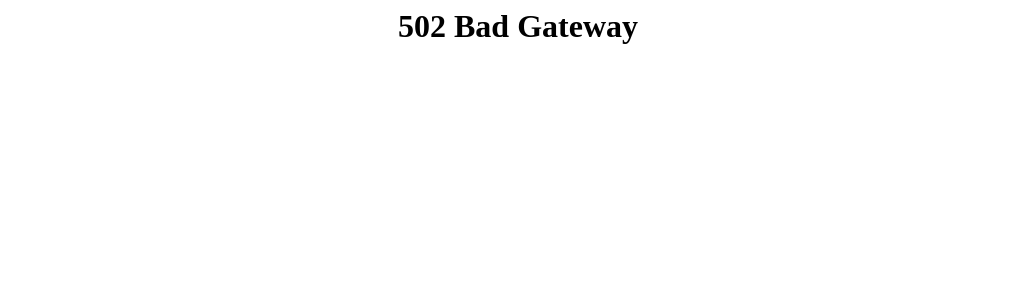
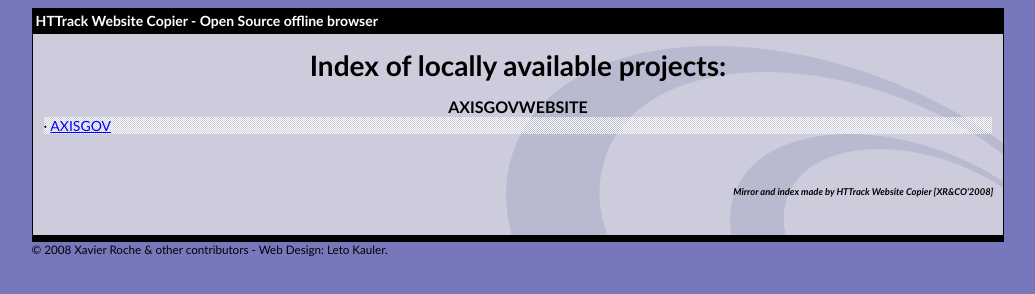
Before and after one commit to cloudcwfranck/axisgovwebsite, a plain HTML site: page index.html in a window 1280 px wide. Shown: the whole page, without its empty margins (122-1157 px from the left). Drawn offline with Linux system fonts and the light colour scheme.

Commit message:
Changing the file structure.

```diff
--- a/index.html
+++ b/index.html
@@ -1,6 +1,138 @@
-<html>
-<head><title>502 Bad Gateway</title></head>
+<html xmlns="http://www.w3.org/1999/xhtml" lang="en">
+
+<head>
+	<meta http-equiv="Content-Type" content="text/html; charset=utf-8" />
+	<meta name="description" content="HTTrack is an easy-to-use website mirror utility. It allows you to download a World Wide website from the Internet to a local directory,building recursively all structures, getting html, images, and other files from the server to your computer. Links are rebuiltrelatively so that you can freely browse to the local site (works with any browser). You can mirror several sites together so that you can jump from one toanother. You can, also, update an existing mirror site, or resume an interrupted download. The robot is fully configurable, with an integrated help" />
+	<meta name="keywords" content="httrack, HTTRACK, HTTrack, winhttrack, WINHTTRACK, WinHTTrack, offline browser, web mirror utility, aspirateur web, surf offline, web capture, www mirror utility, browse offline, local  site builder, website mirroring, aspirateur www, internet grabber, capture de site web, internet tool, hors connexion, unix, dos, windows 95, windows 98, solaris, ibm580, AIX 4.0, HTS, HTGet, web aspirator, web aspirateur, libre, GPL, GNU, free software" />
+	<title>List of available projects - HTTrack Website Copier</title>
+	<!-- Mirror and index made by HTTrack Website Copier/3.49-2 [XR&CO'2014] -->
+
+	<style type="text/css">
+	<!--
+
+body {
+	margin: 0;  padding: 0;  margin-bottom: 15px;  margin-top: 8px;
+	background: #77b;
+}
+body, td {
+	font: 14px "Trebuchet MS", Verdana, Arial, Helvetica, sans-serif;
+	}
+
+#subTitle {
+	background: #000;  color: #fff;  padding: 4px;  font-weight: bold;
+	}
+
+#siteNavigation a, #siteNavigation .current {
+	font-weight: bold;  color: #448;
+	}
+#siteNavigation a:link    { text-decoration: none; }
+#siteNavigation a:visited { text-decoration: none; }
+
+#siteNavigation .current { background-color: #ccd; }
+
+#siteNavigation a:hover   { text-decoration: none;  background-color: #fff;  color: #000; }
+#siteNavigation a:active  { text-decoration: none;  background-color: #ccc; }
+
+
+a:link    { text-decoration: underline;  color: #00f; }
+a:visited { text-decoration: underline;  color: #000; }
+a:hover   { text-decoration: underline;  color: #c00; }
+a:active  { text-decoration: underline; }
+
+#pageContent {
+	clear: both;
+	border-bottom: 6px solid #000;
+	padding: 10px;  padding-top: 20px;
+	line-height: 1.65em;
+	background-image: url(backblue.gif);
+	background-repeat: no-repeat;
+	background-position: top right;
+	}
+
+#pageContent, #siteNavigation {
+	background-color: #ccd;
+	}
+
+
+.imgLeft  { float: left;   margin-right: 10px;  margin-bottom: 10px; }
+.imgRight { float: right;  margin-left: 10px;   margin-bottom: 10px; }
+
+hr { height: 1px;  color: #000;  background-color: #000;  margin-bottom: 15px; }
+
+h1 { margin: 0;  font-weight: bold;  font-size: 2em; }
+h2 { margin: 0;  font-weight: bold;  font-size: 1.6em; }
+h3 { margin: 0;  font-weight: bold;  font-size: 1.3em; }
+h4 { margin: 0;  font-weight: bold;  font-size: 1.18em; }
+
+.blak { background-color: #000; }
+.hide { display: none; }
+.tableWidth { min-width: 400px; }
+
+.tblRegular       { border-collapse: collapse; }
+.tblRegular td    { padding: 6px;  background-image: url(fade.gif);  border: 2px solid #99c; }
+.tblHeaderColor, .tblHeaderColor td { background: #99c; }
+.tblNoBorder td   { border: 0; }
+
+
+// -->
+</style>
+
+</head>
+
 <body>
-<center><h1>502 Bad Gateway</h1></center>
+<table width="76%" border="0" align="center" cellspacing="0" cellpadding="3" class="tableWidth">
+	<tr>
+	<td id="subTitle">HTTrack Website Copier - Open Source offline browser</td>
+	</tr>
+</table>
+<table width="76%" border="0" align="center" cellspacing="0" cellpadding="0" class="tableWidth">
+<tr class="blak">
+<td>
+	<table width="100%" border="0" align="center" cellspacing="1" cellpadding="0">
+	<tr>
+	<td colspan="6">
+		<table width="100%" border="0" align="center" cellspacing="0" cellpadding="10">
+		<tr>
+		<td id="pageContent">
+<!-- ==================== End prologue ==================== -->
+
+
+<h1 ALIGN=Center>Index of locally available projects:</H1>
+  <table border="0" width="100%" cellspacing="1" cellpadding="0">
+		<TH>
+		<BR/>
+			AXISGOVWEBSITE
+		</TH>
+		<TR>
+		  <TD BACKGROUND="fade.gif">
+                    &middot; <A HREF="AXISGOV/index.html">AXISGOV</A>
+   		  </TD>
+		</TR>
+	</TABLE>
+	<BR>
+	<H6 ALIGN="RIGHT">
+         <I>Mirror and index made by HTTrack Website Copier [XR&CO'2008]</I>
+	</H6>
+	<!-- Mirror and index made by HTTrack Website Copier/3.49-2 [XR&CO'2014] -->
+	<!-- Thanks for using HTTrack Website Copier! -->
+
+<!-- ==================== Start epilogue ==================== -->
+		</td>
+		</tr>
+		</table>
+	</td>
+	</tr>
+	</table>
+</td>
+</tr>
+</table>
+
+<table width="76%" border="0" align="center" valign="bottom" cellspacing="0" cellpadding="0">
+	<tr>
+	<td id="footer"><small>&copy; 2008 Xavier Roche & other contributors - Web Design: Leto Kauler.</small></td>
+	</tr>
+</table>
+
 </body>
+
 </html>
```
